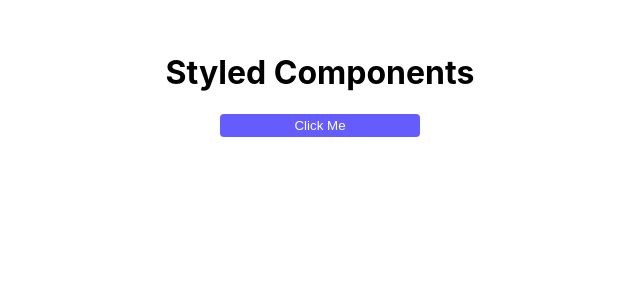
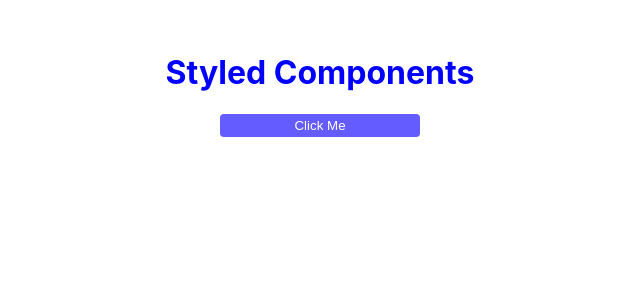
Before and after one commit to chianglynn/react-styled-components, a React (Create React App) app in the folder styled/: page / in a window 1280 px wide. Shown: the top 300 px of the page, without its empty margins (320-960 px from the left). Built offline with nearby package versions, Linux system fonts and the light colour scheme.

Commit message:
Use props in styled-components

```diff
--- a/styled/src/components/BasicTitle.js
+++ b/styled/src/components/BasicTitle.js
@@ -2,8 +2,10 @@ import styled from 'styled-components';
 
 // tagged template literal
 const BasicTitle = styled.h1`
-  text-align: center;
-  text-transform: capitalize;
+    /* color: ${props => props.special && 'red'}; */
+    color: ${({ special }) => special ? 'red' : 'blue'};
+    text-align: center;
+    text-transform: capitalize;
 `;
 
 export default BasicTitle;
```
